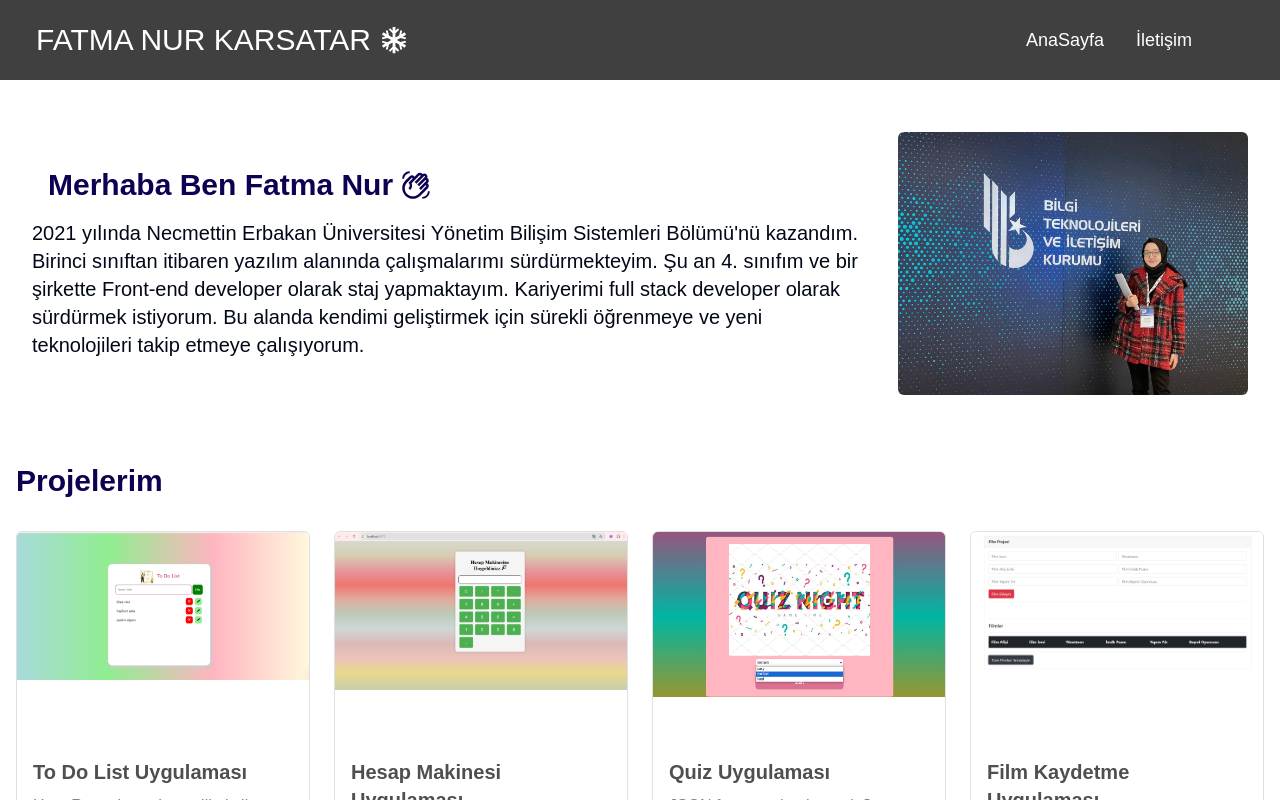
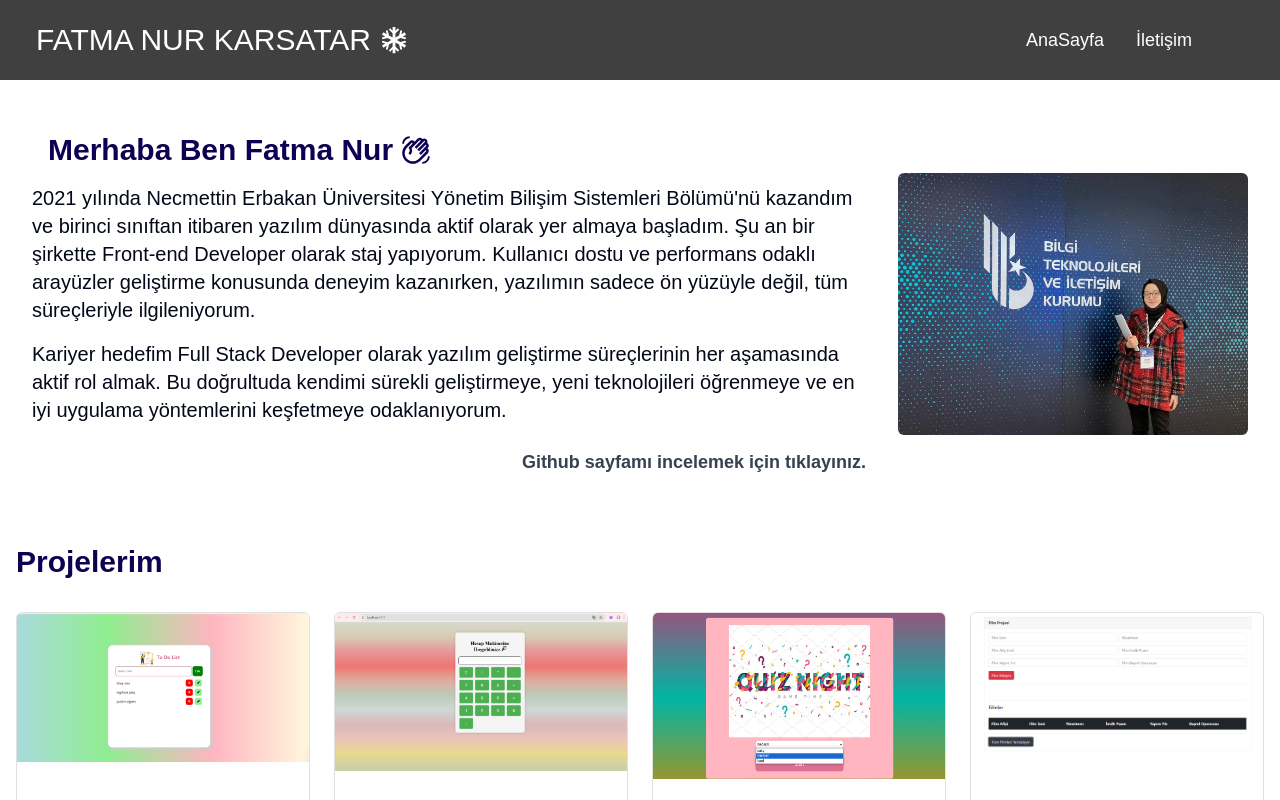
Before and after one commit to fatmanurkarsatar/PersonelPorfolio, a Next.js app: page / in a window 1280 px wide. Shown: the top 800 px of the page. Built offline with nearby package versions, Linux system fonts and the light colour scheme.

Commit message:
updated the firstIntro text and added github link

```diff
--- a/src/components/FirstIntro.js
+++ b/src/components/FirstIntro.js
@@ -2,6 +2,7 @@ import React from "react";
 import Image from "next/image";
 import btk from "../../public/assets/btk.jpg";
 import { MdOutlineWavingHand } from "react-icons/md";
+import Link from "next/link";
 
 function FirstIntro() {
   return (
@@ -14,13 +15,26 @@ function FirstIntro() {
 
           <p className="text-lg md:text-xl px-2 md:px-0">
             2021 yılında Necmettin Erbakan Üniversitesi Yönetim Bilişim
-            Sistemleri Bölümü'nü kazandım. Birinci sınıftan itibaren yazılım
-            alanında çalışmalarımı sürdürmekteyim. Şu an 4. sınıfım ve bir
-            şirkette Front-end developer olarak staj yapmaktayım. Kariyerimi
-            full stack developer olarak sürdürmek istiyorum. Bu alanda kendimi
-            geliştirmek için sürekli öğrenmeye ve yeni teknolojileri takip etmeye
-            çalışıyorum.
+            Sistemleri Bölümü'nü kazandım ve birinci sınıftan itibaren yazılım
+            dünyasında aktif olarak yer almaya başladım. Şu an bir şirkette
+            Front-end Developer olarak staj yapıyorum. Kullanıcı dostu ve
+            performans odaklı arayüzler geliştirme konusunda deneyim kazanırken,
+            yazılımın sadece ön yüzüyle değil, tüm süreçleriyle ilgileniyorum.
           </p>
+          <p className="text-lg md:text-xl px-2 md:px-0">
+            Kariyer hedefim Full Stack Developer olarak yazılım geliştirme
+            süreçlerinin her aşamasında aktif rol almak. Bu doğrultuda kendimi
+            sürekli geliştirmeye, yeni teknolojileri öğrenmeye ve en iyi
+            uygulama yöntemlerini keşfetmeye odaklanıyorum.
+          </p>
+
+          <Link
+            className="text-lg font-semibold text-gray-700 hover:underline self-end mt-2"
+            href="https://github.com/fatmanurkarsatar"
+            target="blank"
+          >
+            Github sayfamı incelemek için tıklayınız.
+          </Link>
         </div>
 
         <div className="relative w-full md:w-[350px] aspect-[4/3] flex justify-center items-center">
```
